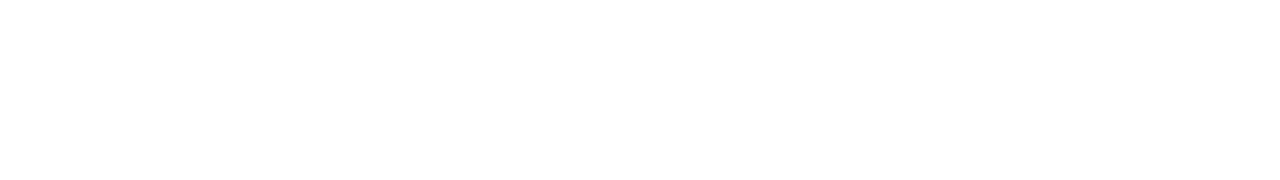
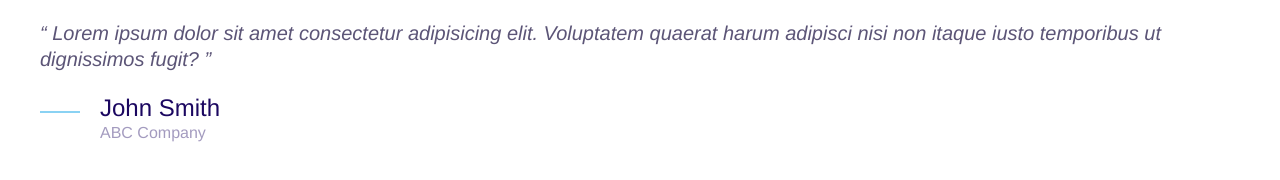
Before and after one commit to ivandee/moshify, a plain HTML site: page index.html in a window 1280 px wide. Drawn offline with Linux system fonts and the light colour scheme.

Commit message:
Defining quotes

```diff
--- a/css/styles.css
+++ b/css/styles.css
@@ -4,6 +4,7 @@
   --color-accent: #ff3400;
   --color-headings: #1b0760;
   --color-body: #918ca4;
+  --color-body-darker: #5c5577;
   --color-border: #ccc;
   --border-radius: 30px;
 }
@@ -385,3 +386,51 @@ a {
 .media__image {
   margin-top: 1rem;
 }
+
+/* Quotes */
+
+.quote {
+  font-size: 3rem;
+  font-style: italic;
+  color: var(--color-body-darker);
+  line-height: 1.3;
+}
+
+.quote__text::before {
+  content: open-quote;
+}
+
+.quote__text::after {
+  content: close-quote;
+}
+
+.quote__author {
+  font-size: 3rem;
+  font-weight: 500;
+  font-style: normal;
+  margin-bottom: 0;
+}
+
+.quote__organization {
+  color: var(--color-headings);
+  opacity: 0.4;
+  font-size: 2rem;
+  font-style: normal;
+}
+
+.quote__line {
+  position: relative;
+  bottom: 10px;
+}
+
+@media screen and (min-width: 1024px) {
+  .quote {
+    font-size: 2rem;
+  }
+  .quote__author {
+    font-size: 2.4rem;
+  }
+  .quote__organization {
+    font-size: 1.6rem;
+  }
+}
--- a/index.html
+++ b/index.html
@@ -14,5 +14,26 @@
     <link rel="stylesheet" href="/css/normalize.css" />
     <link rel="stylesheet" href="/css/styles.css" />
   </head>
-  <body></body>
+  <body>
+    <blockquote class="quote">
+      <p class="quote__text">
+        Lorem ipsum dolor sit amet consectetur adipisicing elit. Voluptatem
+        quaerat harum adipisci nisi non itaque iusto temporibus ut dignissimos
+        fugit?
+      </p>
+      <footer>
+        <div class="media">
+          <div class="media__image">
+            <svg class="icon icon--primary quote__line">
+              <use xlink:href="images/sprite.svg#line"></use>
+            </svg>
+          </div>
+          <div class="media__body">
+            <h3 class="media__title quote__author">John Smith</h3>
+            <p class="quote__organization">ABC Company</p>
+          </div>
+        </div>
+      </footer>
+    </blockquote>
+  </body>
 </html>
```
Also changed, not shown: components/quotes.html (added, +19 -0 lines).
